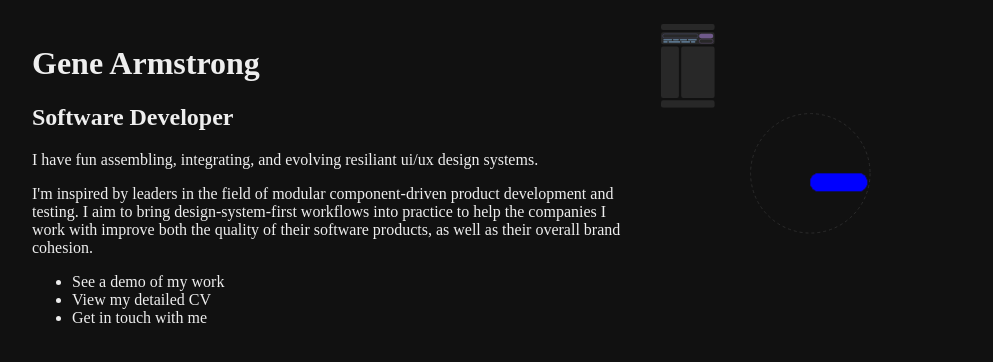
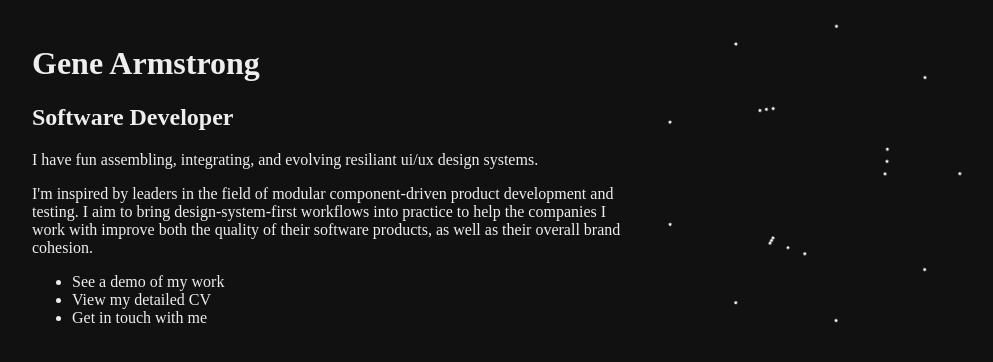
Before and after one commit to ggarmstrong/ggarmstrong.github.io, a SvelteKit app: page / in a window 1280 px wide. Shown: the top 362 px of the page, without its empty margins (144-1137 px from the left). Built offline with nearby package versions, Linux system fonts and the light colour scheme.

Commit message:
line up those molecules

```diff
--- a/src/routes/+page.svelte
+++ b/src/routes/+page.svelte
@@ -1,6 +1,10 @@
 <script>
 	import BaseLayout from '$components/BaseLayout.svelte';
-	// const orbits = [[<circle r="4" fill="blue" />, <circle r="4" fill="red" />]];
+	const numOrbits = 2;
+	const imageSize = 100;
+	const imageSizeHalf = imageSize / 2;
+	const orbitWidth = imageSizeHalf / numOrbits;
+	const maxMolecules = Math.pow(3, numOrbits);
 </script>
 
 <BaseLayout>
@@ -27,97 +31,28 @@
 		</ul>
 	</div>
 	<div class="image">
-		<svg width="100%" viewBox="0 0 100 100">
-			<!-- <g transform="scale(2)" transform-origin="0 0"> -->
-			<circle
-				cx="50"
-				cy="50"
-				r="20"
-				stroke="#333"
-				stroke-width="0.25"
-				stroke-dasharray="1"
-				fill="none"
-			/>
-			<!-- <circle cx="50" cy="50" r="21" stroke="white" stroke-width="1" fill="none" />
-			<circle cx="50" cy="50" r="32" stroke="white" stroke-width="1" fill="none" />
-			<circle cx="50" cy="50" r="43" stroke="white" stroke-width="1" fill="none" /> -->
-			<!-- <circle cx="50" cy="50" r="54" stroke="white" stroke-width="1" fill="none" /> -->
-
-			<!-- <circle cx="23.6" cy="50" r="4" fill="blue" class="planet" /> -->
-			<!-- </g> -->
-			<!-- {#each orbits as orbit, orbitIndex} -->
-
-			<g class="page">
-				<svg width="72" height="112" viewBox="0 0 72 112" fill="none">
-					<g class="page-inner">
-					<rect y="102" width="72" height="10" rx="3" fill="#EEEEEE" fill-opacity="0.1" />
-					<rect width="72" height="8" rx="3" fill="#EEEEEE" fill-opacity="0.1" />
-					<rect x="27" y="30" width="45" height="69" rx="3" fill="#EEEEEE" fill-opacity="0.1" />
-					<rect y="30" width="24" height="69" rx="3" fill="#EEEEEE" fill-opacity="0.1" />
-
-					<rect y="11" width="72" height="16" rx="3" fill="#EEEEEE" fill-opacity="0.1" />
-					<g opacity="0.6">
-						<rect
-							x="2.25"
-							y="13.25"
-							width="47.5"
-							height="5.5"
-							rx="2.75"
-							stroke="#7B7ECC"
-							stroke-width="0.5"
+		<svg width="100%" viewBox="0 0 {imageSize} {imageSize}">
+			{#each Array(numOrbits) as _, orbitIndex}
+				{@const numAtoms = Math.pow(3, orbitIndex)}
+				{@const numMolecules = maxMolecules / numAtoms}
+				{@const moleculeRadius = imageSizeHalf - orbitWidth * orbitIndex}
+				{@const strokeDashArray = (moleculeRadius * 2 * Math.PI) / numMolecules}
+				{#each Array(numAtoms) as _, atomIndex}
+					{@const atomRadius = moleculeRadius + atomIndex}
+					{@debug orbitIndex, numAtoms, maxMolecules, numMolecules, moleculeRadius, strokeDashArray, atomRadius}
+					<g style:transform="rotate({0 * atomIndex}deg)">
+						<!-- todo use symbol -->
+						<circle
+							class="orbit"
+							id="orbit-{orbitIndex}-{atomIndex}"
+							cx="50"
+							cy="50"
+							r={atomRadius}
+							style:stroke-dasharray="0 {strokeDashArray}"
 						/>
-						<rect x="51" y="13" width="19" height="6" rx="3" fill="#9F7BCC" />
-						<rect
-							x="51.25"
-							y="20.25"
-							width="18.5"
-							height="5.5"
-							rx="2.75"
-							stroke="#9F7BCC"
-							stroke-width="0.5"
-						/>
-						<rect x="3" y="20" width="12" height="2.25" rx="1" fill="#7BA5CC" />
-						<rect x="16" y="20" width="8" height="2.25" rx="1" fill="#7BA5CC" />
-						<rect x="25" y="20" width="10" height="2.25" rx="1" fill="#7BA5CC" />
-						<rect x="36" y="20" width="12" height="2.25" rx="1" fill="#7BA5CC" />
-						<rect x="3" y="22.8125" width="6" height="2.25" rx="1" fill="#7BA5CC" />
-						<rect x="10" y="22.8125" width="16" height="2.25" rx="1" fill="#7BA5CC" />
-						<rect x="27" y="22.8125" width="12" height="2.25" rx="1" fill="#7BA5CC" />
-						<rect x="40" y="22.8125" width="6" height="2.25" rx="1" fill="#7BA5CC" />
 					</g>
-					<!-- search bar -->
-				</svg>
-			</g>
-
-			<g class="orbit">
-				<g class="planet">
-					<rect x="50" y="50" width="19" height="6" rx="3" fill="#9F7BCC" />
-				</g>
-				<g class="planet">
-					<rect x="50" y="50" width="19" height="6" rx="3" fill="red" />
-				</g>
-				<g class="planet">
-					<rect x="50" y="50" width="19" height="6" rx="3" fill="blue" />
-				</g>
-				<g class="planet">
-					<rect x="50" y="50" width="19" height="6" rx="3" fill="blue" />
-				</g>
-				<g class="planet">
-					<rect x="50" y="50" width="19" height="6" rx="3" fill="blue" />
-				</g>
-				<g class="planet">
-					<rect x="50" y="50" width="19" height="6" rx="3" fill="blue" />
-				</g>
-				<g class="planet">
-					<rect x="50" y="50" width="19" height="6" rx="3" fill="blue" />
-				</g>
-				<g class="planet">
-					<rect x="50" y="50" width="19" height="6" rx="3" fill="blue" />
-				</g>
-				<g class="planet">
-					<rect x="50" y="50" width="19" height="6" rx="3" fill="blue" />
-				</g>
-			</g>
+				{/each}
+			{/each}
 		</svg>
 	</div>
 </BaseLayout>
@@ -142,28 +77,42 @@
 		padding: 1rem;
 		max-width: 360px;
 		svg {
-			// background-color: green;
+			overflow: visible;
 		}
 	}
 	.orbit {
-		animation: orbit 5s infinite linear;
+		transform-origin: 50% 50%;
+		animation-name: orbit;
+		animation-duration: 15s;
+		animation-iteration-count: infinite;
+		animation-timing-function: linear;
+		// animation-direction: alternate-reverse;
+		stroke: white;
+		stroke-width: 1;
+		stroke-linecap: round;
+		fill: none;
 	}
 
-	// .planet {
-	// 	@for $i from 0 through 9 {
-	// 		&:nth-child(n + #{$i}) {
-	// 			transform: rotate(#{$i * (360 / $i)}deg);
-	// 		}
-	// 	}
+	// #orbit-2 {
+	// 	stroke-dasharray: 0 8; // todo the math;
+	// 	animation-duration: 20s;
+	// 	animation-direction: reverse;
+	// }
+
+	// #orbit-3 {
+	// 	stroke-dasharray: 0 8; // todo the math;
+	// 	animation-duration: 20s;
+	// 	animation-direction: reverse;
+	// }
+
+	// #orbit-4 {
+	// 	stroke-dasharray: 0 8; // todo the math;
+	// 	animation-duration: 20s;
+	// 	animation-direction: reverse;
 	// }
 
 	.page {
 		transform: scale(0.25);
 		// transform-origin: 50% 50%;
 	}
-
-	// .page-inner {
-	// 	transform: translate(-50%, -50%);
-	// 	transform-origin: 50% 50%;
-	// }
 </style>
```
Also changed, not shown: src/lib/components/Orbit.svelte (added, +8 -0 lines).
